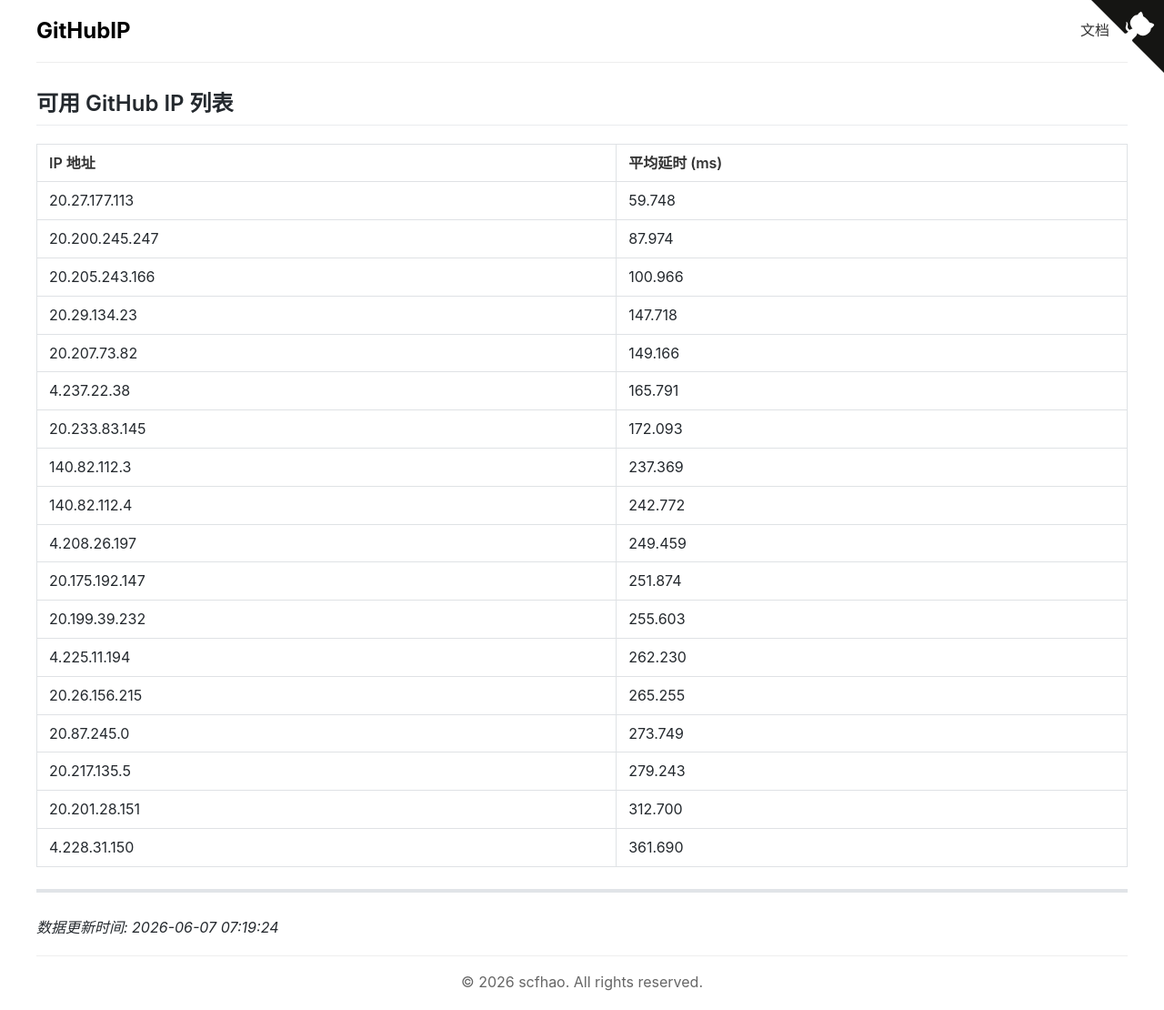
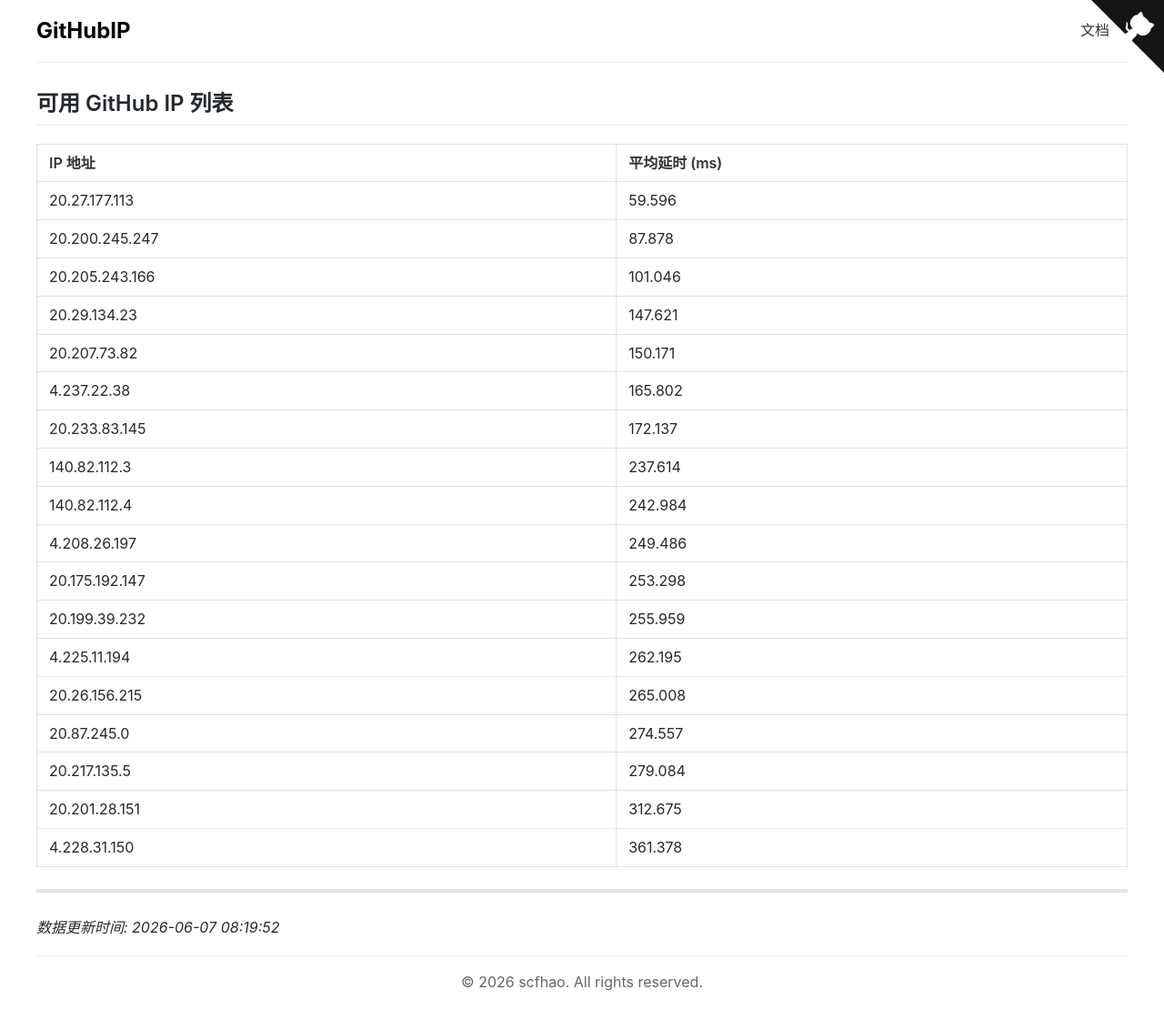
Before and after one commit to scfhao/GitHubIP, a Jekyll site: the page built from index.md, in a window 1280 px wide. Shown: the whole page at 91% size. Built offline with Jekyll 4.4.1, drawn with Linux system fonts in a browser that asks for light colours.

Commit message:
自动脚本执行 - 2026-06-07 08:19:52

```diff
--- a/index.md
+++ b/index.md
@@ -1,32 +1,32 @@
 ---
 layout: home
 title: GitHub IP 列表
-date: 2026-06-07 07:19:24
+date: 2026-06-07 08:19:52
 ---
 
 ## 可用 GitHub IP 列表
 
 | IP 地址 | 平均延时 (ms) |
 |---------|--------------|
-| 20.27.177.113 | 59.748 |
-| 20.200.245.247 | 87.974 |
-| 20.205.243.166 | 100.966 |
-| 20.29.134.23 | 147.718 |
-| 20.207.73.82 | 149.166 |
-| 4.237.22.38 | 165.791 |
-| 20.233.83.145 | 172.093 |
-| 140.82.112.3 | 237.369 |
-| 140.82.112.4 | 242.772 |
-| 4.208.26.197 | 249.459 |
-| 20.175.192.147 | 251.874 |
-| 20.199.39.232 | 255.603 |
-| 4.225.11.194 | 262.230 |
-| 20.26.156.215 | 265.255 |
-| 20.87.245.0 | 273.749 |
-| 20.217.135.5 | 279.243 |
-| 20.201.28.151 | 312.700 |
-| 4.228.31.150 | 361.690 |
+| 20.27.177.113 | 59.596 |
+| 20.200.245.247 | 87.878 |
+| 20.205.243.166 | 101.046 |
+| 20.29.134.23 | 147.621 |
+| 20.207.73.82 | 150.171 |
+| 4.237.22.38 | 165.802 |
+| 20.233.83.145 | 172.137 |
+| 140.82.112.3 | 237.614 |
+| 140.82.112.4 | 242.984 |
+| 4.208.26.197 | 249.486 |
+| 20.175.192.147 | 253.298 |
+| 20.199.39.232 | 255.959 |
+| 4.225.11.194 | 262.195 |
+| 20.26.156.215 | 265.008 |
+| 20.87.245.0 | 274.557 |
+| 20.217.135.5 | 279.084 |
+| 20.201.28.151 | 312.675 |
+| 4.228.31.150 | 361.378 |
 
 ---
 
-*数据更新时间: 2026-06-07 07:19:24*
+*数据更新时间: 2026-06-07 08:19:52*
```
